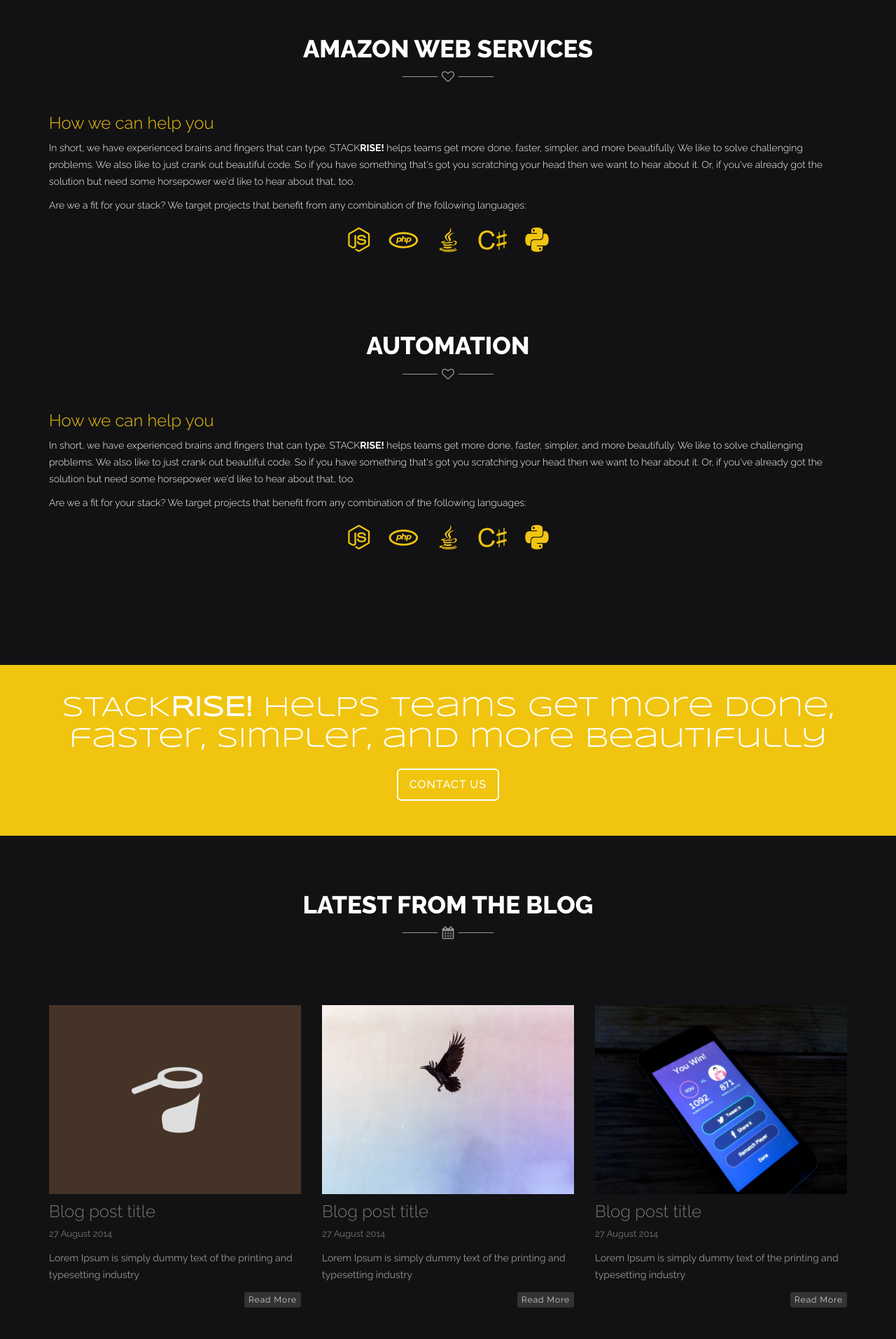
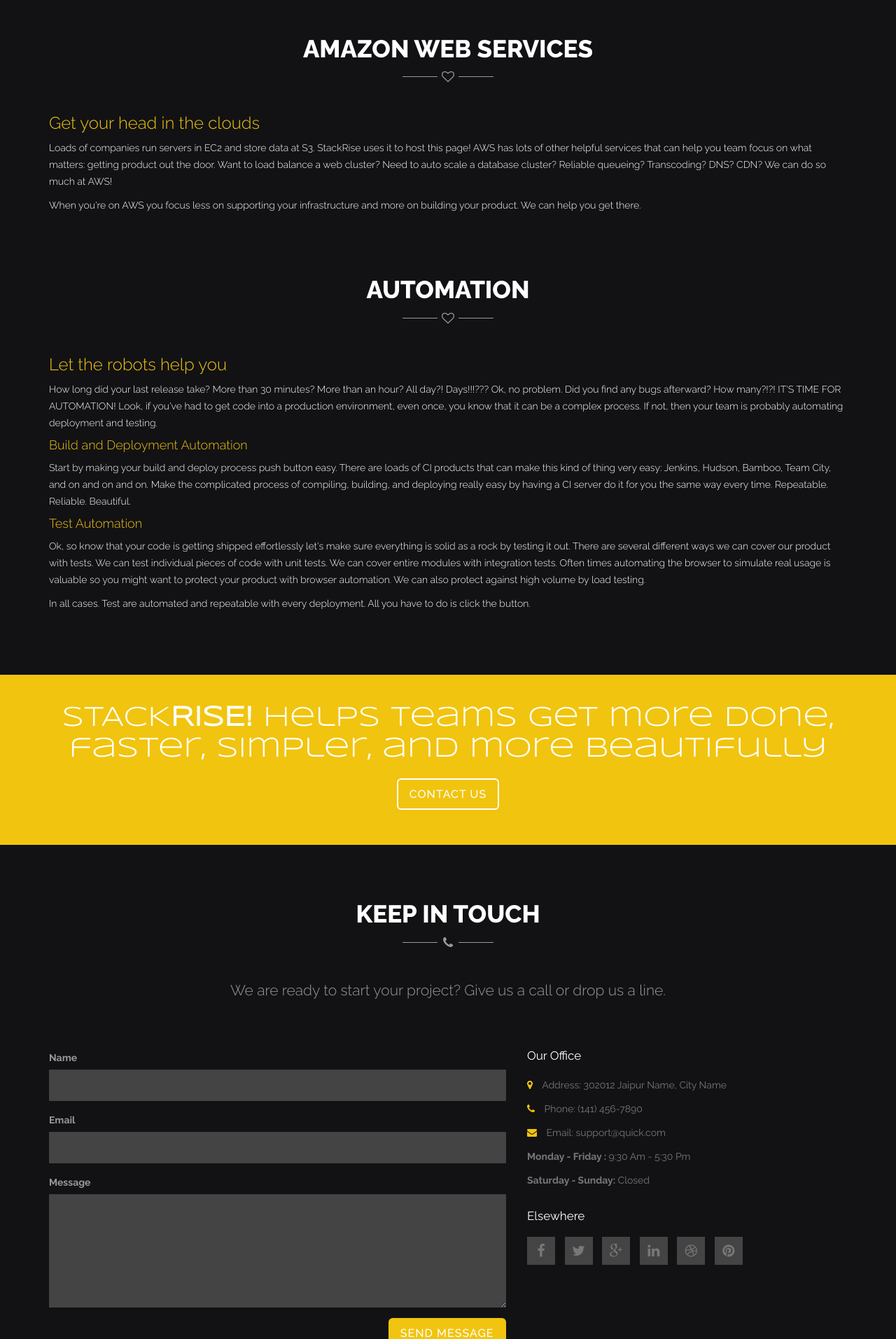
Before and after one commit to mdelano/stackrise, a PHP site: page / in a window 1280 px wide. Shown: the part 3131-5044 px from the top of the page at 70% size. Run offline with PHP 8.4, Linux system fonts and the light colour scheme; some libraries are stand-ins or nearby versions.

Commit message:
More context and reorganizing

```diff
--- a/css/style.css
+++ b/css/style.css
@@ -413,6 +413,13 @@ h2.slide-btm-text{
     font-size: 24px;
     font-weight: 100;
 }
+
+.service-info h3 {
+    color:#f1c40f;
+    font-size: 18px;
+    font-weight: 100;
+}
+
 .service-info p{
     color:#fff;
     font-weight: 300;
--- a/home.html
+++ b/home.html
@@ -88,9 +88,6 @@
                             <li><a href="#about">About</a></li>
                             <li><a href="#team">Team</a></li>
                             <li><a href="#services">Services</a></li>
-                            <li><a href="#work">Work</a></li>
-                            <li><a href="#pricing">Pricing</a></li>
-                            <li><a href="#blog">Blog</a></li>
                             <li><a href="#contact">Contact</a></li>
                         </ul>
 
@@ -227,7 +224,7 @@
                         <div class="row">
                             <div class="col-md-12">
                                 <div class="service-info">
-                                    <h4>How we can help you</h4>
+                                    <h4>Code is spilling out of our ears</h4>
                                     <p>In short, we have experienced brains and fingers that can type. STACK<b>RISE!</b> helps teams get more done, faster, simpler, and more beautifully. We like to solve challenging problems. We also like to just crank out beautiful code. So if you have something that's got you scratching your head then we want to hear about it. Or, if you've already got the solution but need some horsepower we'd like to hear about that, too.</p>
 
                                     <p>Are we a fit for your stack? We target projects that benefit from any combination of the following languages:</p>
@@ -261,22 +258,12 @@
                         <div class="row">
                             <div class="col-md-12">
                                 <div class="service-info">
-                                    <h4>How we can help you</h4>
-                                    <p>In short, we have experienced brains and fingers that can type. STACK<b>RISE!</b> helps teams get more done, faster, simpler, and more beautifully. We like to solve challenging problems. We also like to just crank out beautiful code. So if you have something that's got you scratching your head then we want to hear about it. Or, if you've already got the solution but need some horsepower we'd like to hear about that, too.</p>
-
-                                    <p>Are we a fit for your stack? We target projects that benefit from any combination of the following languages:</p>
+                                    <h4>Get your head in the clouds</h4>
+                                    <p>Loads of companies run servers in EC2 and store data at S3. StackRise uses it to host this page! AWS has lots of other helpful services that can help you team focus on what matters: getting product out the door. Want to load balance a web cluster? Need to auto scale a database cluster? Reliable queueing? Transcoding? DNS? CDN? We can do so much at AWS!</p>
+                                    <p>When you're on AWS you focus less on supporting your infrastructure and more on building your product. We can help you get there.</p>
                                 </div>
 
                             </div><!--service-info-col-->
-                        </div>
-                        <div class="row">
-                            <div class="service-box">
-                                <i class="fa icon-nodejs"></i>
-                                <i class="fa icon-php"></i>
-                                <i class="fa icon-java-bold"></i>
-                                <i class="fa icon-csharp"></i>
-                                <i class="fa icon-python"></i>
-                            </div>
                         </div>
                     </div><!--service-col-->
                 </div><!--services-row-->
@@ -294,22 +281,27 @@
                         <div class="row">
                             <div class="col-md-12">
                                 <div class="service-info">
-                                    <h4>How we can help you</h4>
-                                    <p>In short, we have experienced brains and fingers that can type. STACK<b>RISE!</b> helps teams get more done, faster, simpler, and more beautifully. We like to solve challenging problems. We also like to just crank out beautiful code. So if you have something that's got you scratching your head then we want to hear about it. Or, if you've already got the solution but need some horsepower we'd like to hear about that, too.</p>
+                                    <h4>Let the robots help you</h4>
+                                    <p>How long did your last release take? More than 30 minutes? More than an hour?
+                                        All day?! Days!!!??? Ok, no problem. Did you find any bugs afterward? How many?!?!
+                                        IT'S TIME FOR AUTOMATION! Look, if you've had to get code into a production environment,
+                                        even once, you know that it can be a complex process. If not, then your team is probably
+                                        automating deployment and testing.
+                                    </p>
+                                    <h3>Build and Deployment Automation</h3>
+                                    <p>Start by making your build and deploy process push button easy. There are loads of
+                                        CI products that can make this kind of thing very easy: Jenkins, Hudson, Bamboo,
+                                        Team City, and on and on and on. Make the complicated process of compiling, building, and deploying really easy
+                                        by having a CI server do it for you the same way every time. Repeatable. Reliable. Beautiful.</p>
+                                    <h3>Test Automation</h3>
+                                    <p>Ok, so know that your code is getting shipped effortlessly let's make sure everything is solid as a rock by testing it out.
+                                        There are several different ways we can cover our product with tests. We can test individual pieces of code with unit tests.
+                                        We can cover entire modules with integration tests. Often times automating the browser to simulate real usage is valuable so you
+                                    might want to protect your product with browser automation. We can also protect against high volume by load testing.
 
-                                    <p>Are we a fit for your stack? We target projects that benefit from any combination of the following languages:</p>
-                                </div>
+                                    <p>In all cases. Test are automated and repeatable with every deployment. All you have to do is click the button.</p>
 
                             </div><!--service-info-col-->
-                        </div>
-                        <div class="row">
-                            <div class="service-box">
-                                <i class="fa icon-nodejs"></i>
-                                <i class="fa icon-php"></i>
-                                <i class="fa icon-java-bold"></i>
-                                <i class="fa icon-csharp"></i>
-                                <i class="fa icon-python"></i>
-                            </div>
                         </div>
                     </div><!--service-col-->
                 </div><!--services-row-->
@@ -319,165 +311,9 @@
         <div class="cta-3">
             <div class="container text-center">
                 <h3 class=" wow animated fadeInUp"  data-wow-duration="700ms" data-wow-delay="100ms">STACK<b>RISE!</b> helps teams get more done, faster, simpler, and more beautifully</h3>
-                <p class=" wow animated fadeInDown"  data-wow-duration="700ms" data-wow-delay="200ms"><a href="#" class="btn btn-border-white btn-lg">Contact Us</a></p>
+                <p class=" wow animated fadeInDown"  data-wow-duration="700ms" data-wow-delay="200ms"><a href="#contact" class="btn btn-border-white btn-lg">Contact Us</a></p>
             </div>
         </div><!--cta-3-->
-        <section id="blog" class="section-padding">
-            <div class="container">
-                <div class="row">
-                    <div class="col-md-12">
-                        <div class="center-heading text-center">
-                            <h2 class=" wow animated bounceIn"  data-wow-duration="700ms" data-wow-delay="100ms">Latest from the blog</h2>
-                            <span class="icon"><i class="fa fa-calendar"></i></span>
-                        </div><!--center heading-->
-                    </div>
-                </div><!--center heading-->
-
-                <div class="divided-50"></div>
-                <div class="row">
-                    <div class="col-sm-4 margin-btm-30 wow animated fadeInUp"  data-wow-duration="700ms" data-wow-delay="100ms">
-                        <div class="item-img-wrap ">
-                            <img src="img/work-8.png" class="img-responsive" alt="workimg">
-                            <div class="item-img-overlay">
-                                <a href="img/work-8.png" class="show-image">
-                                    <span></span>
-                                </a>
-                            </div>
-                        </div><!--item image hover-->
-                        <div class="blog-desc">
-                            <h3><a href="#">Blog post title</a></h3>
-                            <span>27 August 2014</span>
-                            <p>
-                                Lorem Ipsum is simply dummy text of the printing and typesetting industry
-                            </p>
-                            <p class="text-right">
-                                <a href="blog-post.html" class="btn btn-dark btn-xs">
-                                    Read More
-                                </a>
-                            </p>
-                        </div><!--blog desc-->
-                    </div><!--blog post col end-->
-                    <div class="col-sm-4 margin-btm-30 wow animated fadeInUp"  data-wow-duration="700ms" data-wow-delay="200ms">
-                        <div class="item-img-wrap ">
-                            <img src="img/work-7.png" class="img-responsive" alt="workimg">
-                            <div class="item-img-overlay">
-                                <a href="img/work-7.png" class="show-image">
-                                    <span></span>
-                                </a>
-                            </div>
-                        </div><!--item image hover-->
-                        <div class="blog-desc">
-                            <h3><a href="#">Blog post title</a></h3>
-                            <span>27 August 2014</span>
-                            <p>
-                                Lorem Ipsum is simply dummy text of the printing and typesetting industry
-                            </p>
-                            <p class="text-right">
-                                <a href="blog-post.html" class="btn btn-dark btn-xs">
-                                    Read More
-                                </a>
-                            </p>
-                        </div><!--blog desc-->
-                    </div><!--blog post col end-->
-                    <div class="col-sm-4 margin-btm-30 wow animated fadeInUp"  data-wow-duration="700ms" data-wow-delay="300ms">
-                        <div class="item-img-wrap ">
-                            <img src="img/work-6.png" class="img-responsive" alt="workimg">
-                            <div class="item-img-overlay">
-                                <a href="img/work-6.png" class="show-image">
-                                    <span></span>
-                                </a>
-                            </div>
-                        </div><!--item image hover-->
-                        <div class="blog-desc">
-                            <h3><a href="#">Blog post title</a></h3>
-                            <span>27 August 2014</span>
-                            <p>
-                                Lorem Ipsum is simply dummy text of the printing and typesetting industry
-                            </p>
-                            <p class="text-right">
-                                <a href="blog-post.html" class="btn btn-dark btn-xs">
-                                    Read More
-                                </a>
-                            </p>
-                        </div><!--blog desc-->
-                    </div><!--blog post col end-->
-                </div><!--blog post row-->
-                <div class="divided-50"></div>
-                <div class="row">
-                    <div class="col-sm-4 margin-btm-30 wow animated fadeInUp"  data-wow-duration="700ms" data-wow-delay="400ms">
-                        <div class="item-img-wrap ">
-                            <img src="img/work-3.png" class="img-responsive" alt="workimg">
-                            <div class="item-img-overlay">
-                                <a href="img/work-3.png" class="show-image">
-                                    <span></span>
-                                </a>
-                            </div>
-                        </div><!--item image hover-->
-                        <div class="blog-desc">
-                            <h3><a href="#">Blog post title</a></h3>
-                            <span>27 August 2014</span>
-                            <p>
-                                Lorem Ipsum is simply dummy text of the printing and typesetting industry
-                            </p>
-                            <p class="text-right">
-                                <a href="blog-post.html" class="btn btn-dark btn-xs">
-                                    Read More
-                                </a>
-                            </p>
-                        </div><!--blog desc-->
-                    </div><!--blog post col end-->
-                    <div class="col-sm-4 margin-btm-30 wow animated fadeInUp"  data-wow-duration="700ms" data-wow-delay="500ms">
-                        <div class="item-img-wrap ">
-                            <img src="img/work-2.png" class="img-responsive" alt="workimg">
-                            <div class="item-img-overlay">
-                                <a href="img/work-2.png" class="show-image">
-                                    <span></span>
-                                </a>
-                            </div>
-                        </div><!--item image hover-->
-                        <div class="blog-desc">
-                            <h3><a href="#">Blog post title</a></h3>
-                            <span>27 August 2014</span>
-                            <p>
-                                Lorem Ipsum is simply dummy text of the printing and typesetting industry
-                            </p>
-                            <p class="text-right">
-                                <a href="blog-post.html" class="btn btn-dark btn-xs">
-                                    Read More
-                                </a>
-                            </p>
-                        </div><!--blog desc-->
-                    </div><!--blog post col end-->
-                    <div class="col-sm-4 margin-btm-30 wow animated fadeInUp"  data-wow-duration="700ms" data-wow-delay="600ms">
-                        <div class="item-img-wrap ">
-                            <img src="img/work-1.png" class="img-responsive" alt="workimg">
-                            <div class="item-img-overlay">
-                                <a href="img/work-1.png" class="show-image">
-                                    <span></span>
-                                </a>
-                            </div>
-                        </div><!--item image hover-->
-                        <div class="blog-desc">
-                            <h3><a href="#">Blog post title</a></h3>
-                            <span>27 August 2014</span>
-                            <p>
-                                Lorem Ipsum is simply dummy text of the printing and typesetting industry
-                            </p>
-                            <p class="text-right">
-                                <a href="blog-post.html" class="btn btn-dark btn-xs">
-                                    Read More
-                                </a>
-                            </p>
-                        </div><!--blog desc-->
-                    </div><!--blog post col end-->
-                </div><!--blog post row-->
-            </div>
-        </section><!--blog section end-->
-        <div class="cta-2">
-            <div class="container text-center">
-                <a href="blog.html" class="btn btn-border-white btn-lg wow animated bounceInDown"  data-wow-duration="700ms" data-wow-delay="100ms">Read all blog post</a>
-            </div>
-        </div><!--cta 2-->
 
         <section id="contact" class="section-padding">
             <div class="container">
```
